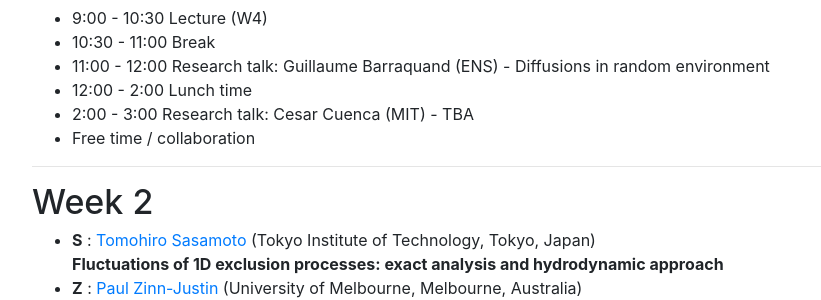
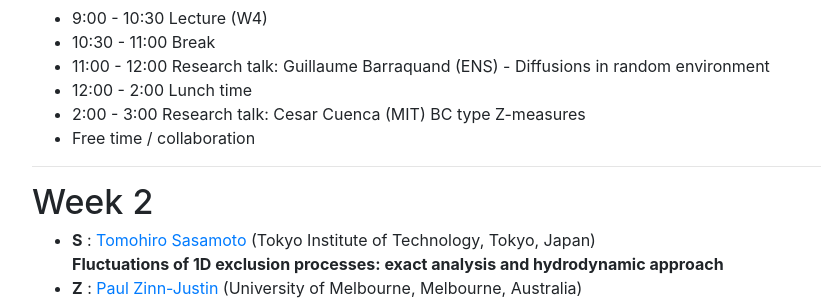
Before and after one commit to int-prob/int-prob-code, a Jekyll site: the page built from vipss2019/schedule.md, in a window 1280 px wide and 900 px high, scrolled down 1389 px. Shown: the part 156-456 px from the top of the window, without its empty margins (53-874 px from the left). Built offline with Jekyll 4.4.1, drawn with Linux system fonts in a browser that asks for light colours; nearby versions of some CDN libraries; some of the changed lines change nothing that is shown.

Commit message:
update schedule.md at Sun May 26 13:31:37 EDT 2019

```diff
--- a/vipss2019/schedule.md
+++ b/vipss2019/schedule.md
@@ -133,9 +133,9 @@
 </details></li>
 <li>12:00 - 2:00 Lunch time</li>
 <li>
-<details><summary>2:00 - 3:00 Research talk: Cesar Cuenca (MIT) - TBA</summary>
+<details><summary>2:00 - 3:00 Research talk: Cesar Cuenca (MIT) BC type Z-measures</summary>
 <div style="padding:10px">
-Abstract TBA
+We introduce the BC type Z-measures as members of a 4-parameter family of point processes, with origins in the representation theory of the infinite-dimensional orthogonal and symplectic groups. The main result we present is that the BC type Z-measures are determinantal point processes with explicit correlation kernels, in terms of hypergeometric functions. In joint work with Grigori Olshanski, we have defined natural q-analogues of the BC type Z-measures. Our construction is based on the theory of q-hypergeometric orthogonal polynomials, though we hope that these measures can also be constructed from the representation theory of quantum groups. The last part of the talk is a brief overview of the quantization of the BC type Z-measures.
 </div>
 </details>
 </li>
```
